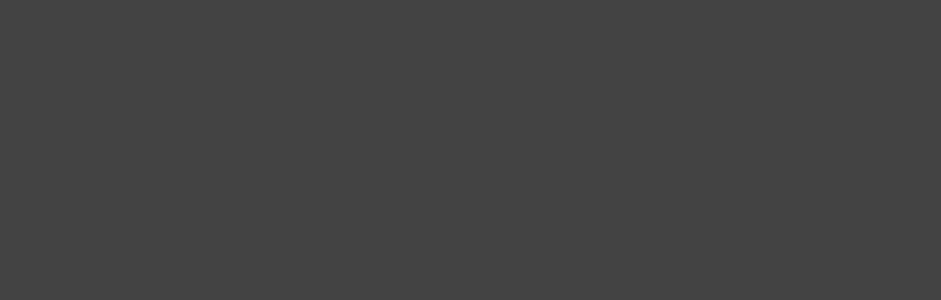
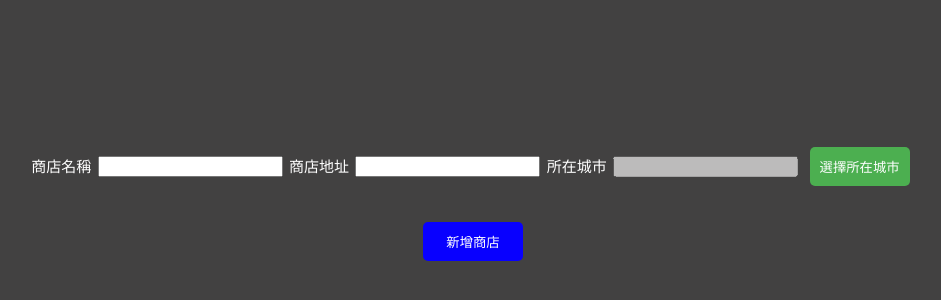
Before and after one commit to olivervvvv/foodweb, a Vue app: page /AddStore in a window 1280 px wide. Before the commit this address had no page. Shown: the part 196-496 px from the top of the page, without its empty margins (167-1108 px from the left). Built offline with nearby package versions, Linux system fonts and the light colour scheme.

Commit message:
新增創建店家頁面

```diff
--- a/src/assets/main.css
+++ b/src/assets/main.css
@@ -23,7 +23,7 @@ a,
 @media (min-width: 1024px) {
   body {
     display: flex;
-    place-items: center;
+    /* place-items: center; */
   }
 
   #app {
--- /dev/null
+++ b/src/components/Gavin/AddStore.vue
@@ -0,0 +1,156 @@
+<!-- 登入後顯示此畫面 -->
+<script>
+import { faListDots } from '@fortawesome/free-solid-svg-icons';
+import axios from 'axios';
+export default {
+    data() {
+        return {
+            city: ['基隆', '台北', '新北', '桃園', '新竹', '苗栗', '台中', '彰化', '南投', '雲林', '嘉義', '台南', '高雄', '屏東', '台東', '花蓮', '宜蘭', '金馬',],
+            showCityList:false,
+            locationCity:"",
+            address:"",
+            name:"",
+        }
+    },
+    components: {
+    },
+    mounted() {
+    },
+    methods: {
+        selectCity(cityName) {
+            this.locationCity = cityName;
+            this.showCityList=false;
+        },
+        async addStore() {
+            const formData = {
+                name:this.name,
+                address:this.address,
+                locationCity:this.locationCity
+            }
+            console.log('formData: ', formData);
+            // console.log('this.name:', this.name);
+            // console.log('this.address',this.address);
+            // console.log('this.locationCity:', this.locationCity);
+            try {
+                const response = await axios.post(`http://localhost:8081/foodMap/create?name=${this.name}&address=${this.address}&locationCity=${this.locationCity}`);
+                const DBdata = response.data; // Assuming the backend returns the data you need
+                console.log('postData from DB:', DBdata);
+            } catch (error) {
+                console.error('Error fetching data:', error);
+            }
+        }
+    }
+}
+
+</script>
+
+<template>
+<div class="main-container">
+
+    <div class="input-container">
+        <label for="storeName">商店名稱</label>
+        <input type="text" name="" id="storeName" v-model="name">
+        <label for="storeAddress">商店地址</label>
+        <input type="text" name="" id="storeAddress" v-model="address">
+        <label for="locaCity">所在城市</label>
+        <input type="text" name="" id="locaCity" v-model="locationCity" disabled>
+        <button class="city-btn" @click="showCityList = true">選擇所在城市</button>
+    </div>
+
+    <div class="input-container" style="margin-top: 2%;">
+        <button class="blue-city-btn" @click="addStore()">新增商店</button>
+    </div>
+
+
+    <div class="btn-container" v-if="showCityList">
+        <div class="btn-div">
+            <button class="city-btn" v-for="(cityName, index) in city" :key="index" @click="selectCity(cityName)">{{ cityName }}</button>
+            <div class="btn-container2">
+                <button class="red-city-btn" @click="showCityList=false">取消</button>
+            </div>
+        </div>
+
+    </div>
+
+
+
+</div>
+</template>
+<style>
+.main-container{
+    width: 100vw;
+    height: 100vh;
+    color: #ffffff;
+    display: flex;
+    align-items: center;
+    justify-content: center;
+    flex-direction: column;
+}
+.input-container{
+    width: 70%;
+    display: flex;
+    justify-content: space-evenly;
+    align-items: center;
+}
+.btn-container{
+    width: 70%;
+    height: 25%;
+    z-index: 99;
+    position: absolute;
+    background-color: #ffffff;
+    border-radius: 20px;
+
+}
+.btn-container2{
+    display: flex;
+    align-items: center;
+    justify-content: center;
+}
+.btn-div{
+    width: 100%;
+    height: 100%;
+    display: flex;
+    justify-content: center;
+    align-items: center;
+    flex-wrap: wrap;
+}
+.city-btn{
+    width: 100px;
+    padding: 10px;
+    margin: 5px;
+    background-color: #4CAF50;
+    color: white;
+    border: none;
+    border-radius: 5px;
+    cursor: pointer;
+}
+.city-btn:hover {
+    background-color: #3b8a3e;
+}
+.red-city-btn{
+    width: 100px;
+    padding: 10px;
+    margin: 5px;
+    background-color: #ff0000;
+    color: white;
+    border: none;
+    border-radius: 5px;
+    cursor: pointer;
+}
+.red-city-btn:hover {
+    background-color: #b40000;
+}
+.blue-city-btn{
+    width: 100px;
+    padding: 10px;
+    margin: 5px;
+    background-color: #0800ff;
+    color: white;
+    border: none;
+    border-radius: 5px;
+    cursor: pointer;
+}
+.blue-city-btn:hover {
+    background-color: #050093;
+}
+</style>
--- a/src/router/index.js
+++ b/src/router/index.js
@@ -46,6 +46,11 @@ const router = createRouter({
       name: '20POST',
       component: () => import('../components/Gavin/20POST.vue')
     },
+    {
+      path: '/AddStore',
+      name: 'AddStore',
+      component: () => import('../components/Gavin/AddStore.vue')
+    },
 
 
   ]
```
